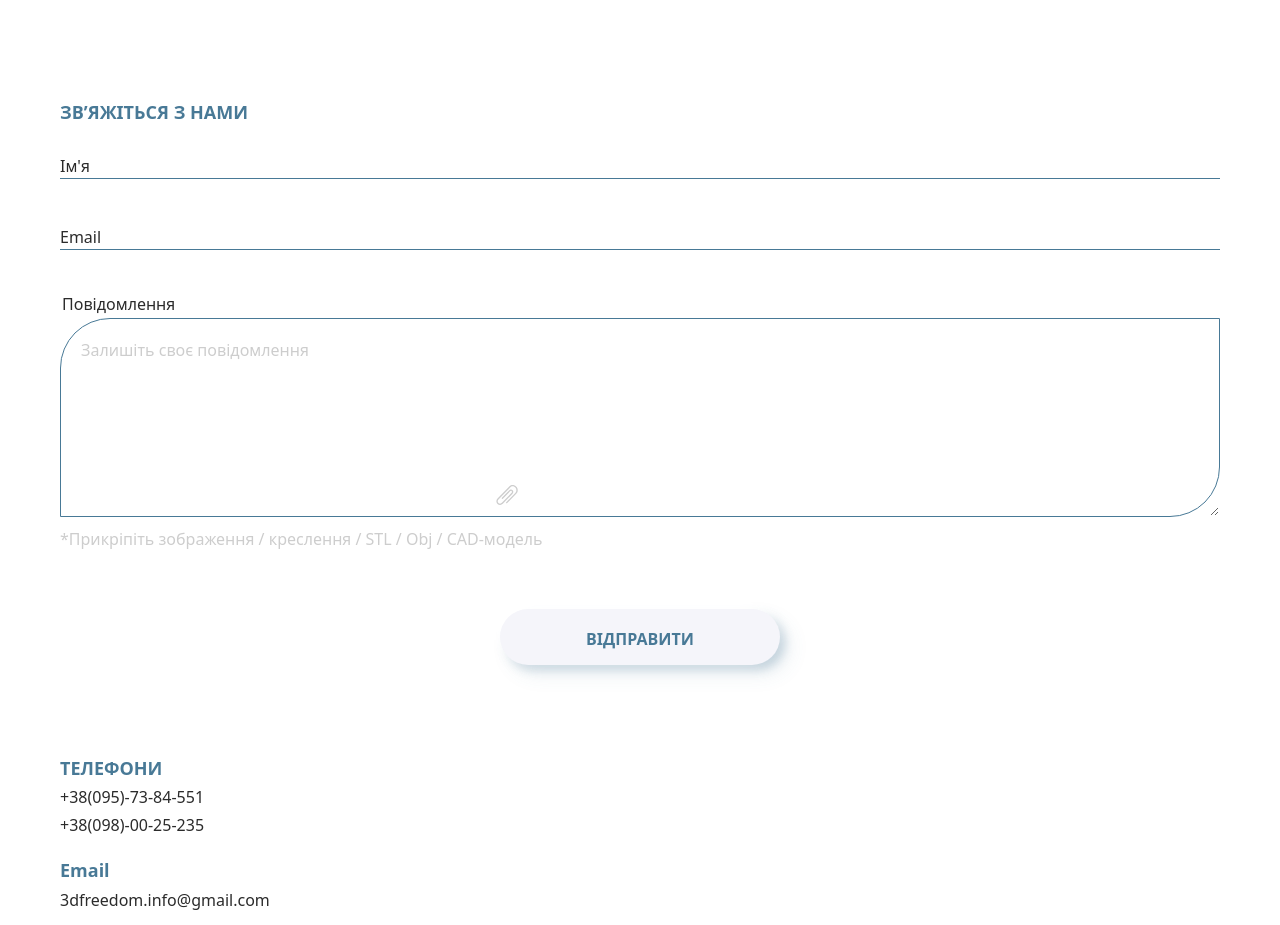
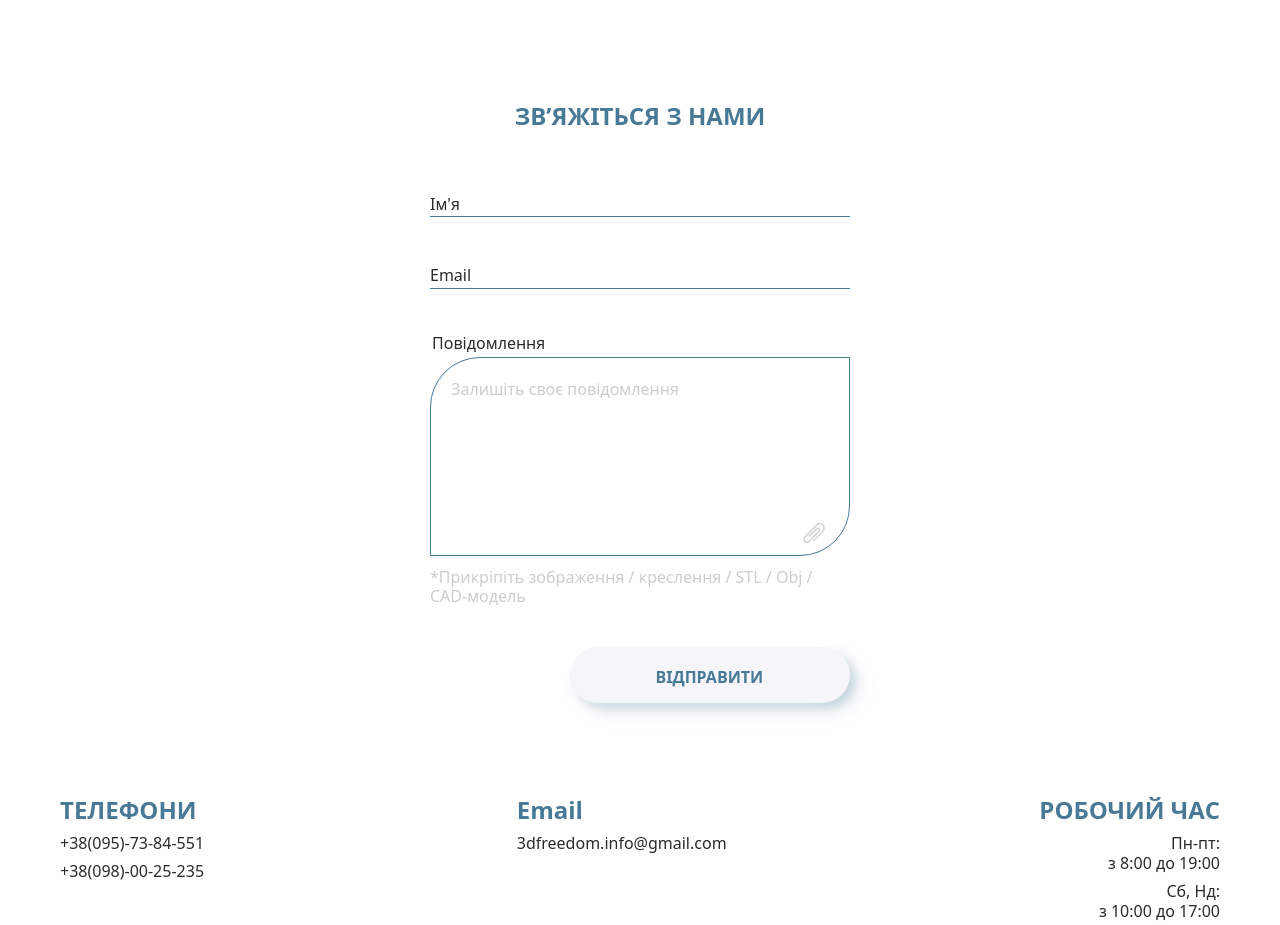
Before and after one commit to ViktoriiaTrostohon/test, a plain HTML site: page index.html in a window 1280 px wide. Shown: the part 250-1175 px from the top of the page. Drawn offline with nearby package versions, Linux system fonts and the light colour scheme.

Commit message:
page styles
for tablet

```diff
--- a/css/styles.css
+++ b/css/styles.css
@@ -211,18 +211,6 @@ h6 {
   }
 }
 
-/* !!! THIS WILL BE PADDING BETWEEN SECTIONS !!! */
-
-/* .contact-page-form {
-  margin-bottom: 52px;
-} */
-
-@media screen and (min-width: 768px) {
-  /* .contact-page-form {
-    margin-bottom: 76px;
-  } */
-}
-
 .contact-heading {
   margin-bottom: 28px;
   font-weight: 700;
@@ -230,6 +218,27 @@ h6 {
   line-height: 1.25;
   text-transform: uppercase;
   color: #487996;
+}
+
+@media screen and (min-width: 768px) {
+  .contact-heading {
+    font-size: 24px;
+  }
+
+  .contact-heading-center {
+    display: flex;
+    justify-content: center;
+    margin-bottom: 59px;
+  }
+
+  .contact-page-form {
+    width: 420px;
+    margin: 0 auto;
+  }
+
+  .contact-form-field {
+    width: 100%;
+  }
 }
 
 .contact-form-field {
@@ -282,6 +291,7 @@ h6 {
   height: 199px;
   border-radius: 50px 0px;
   border: 1px solid #487996;
+  resize: none;
 }
 
 .contact-form-field__textarea:focus {
@@ -341,9 +351,27 @@ h6 {
   border-color: transparent;
 }
 
-/* .contact-our-contacts {
-  margin-bottom: 52px;
-} */
+@media screen and (min-width: 768px) {
+  .contact-form-button {
+    display: flex;
+    margin: 0;
+    margin-left: auto;
+  }
+
+  .contact-form-field:nth-child(4n + 1) {
+    margin-bottom: 44px;
+    height: 40px;
+  }
+
+  .contact-list {
+    display: flex;
+    justify-content: space-between;
+  }
+
+  .contact-list-point-3 {
+    text-align: right;
+  }
+}
 
 .contact-list {
   padding: 0;
--- a/index.html
+++ b/index.html
@@ -60,7 +60,7 @@
         <div class="container">
           <div class="contact-us">
             <form class="contact-page-form" action="#">
-              <h2 class="contact-heading">ЗВ’ЯЖІТЬСЯ З НАМИ</h2>
+              <h2 class="contact-heading contact-heading-center">ЗВ’ЯЖІТЬСЯ З НАМИ</h2>
               <div class="contact-form-field">
                 <input
                   class="contact-form-field__input"
@@ -132,6 +132,7 @@
             <div class="container">
             <div class="contact-our-contacts">
               <ul class="contact-list">
+                <div class="contact-list-point-1">
                 <h2 class="contact-heading contact-heading-geometry">
                   ТЕЛЕФОНИ
                 </h2>
@@ -145,6 +146,8 @@
                 >
                   +38(098)-00-25-235
                 </li>
+                </div>
+                <div class="contact-list-point-2">
                 <h2
                   class="
                     contact-heading contact-heading-geometry
@@ -158,6 +161,8 @@
                 >
                   3dfreedom.info@gmail.com
                 </li>
+                </div>
+                <div class="contact-list-point-3">
                 <h2 class="contact-heading contact-heading-geometry">
                   Робочий час
                 </h2>
@@ -172,6 +177,7 @@
                   Сб, Нд: <br />
                   з 10:00 до 17:00
                 </li>
+                </div>
               </ul>
             </div>
           </div>
```
